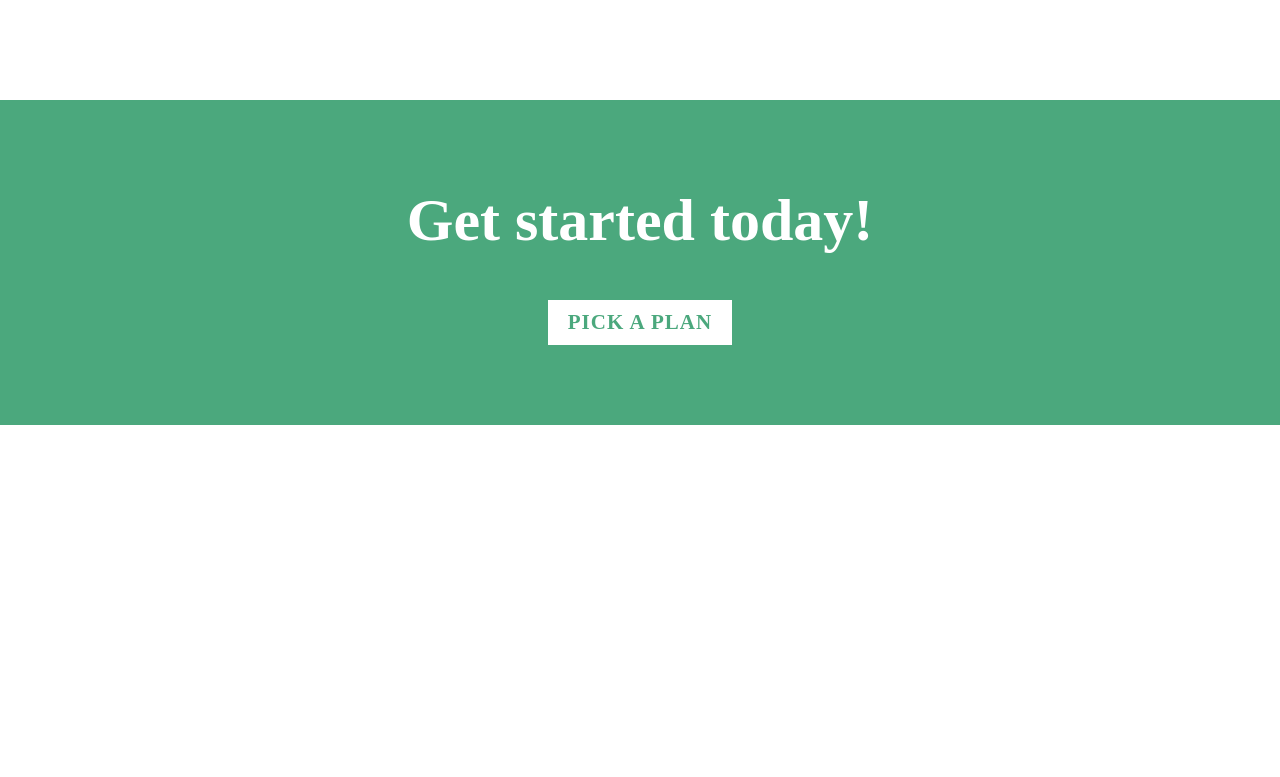
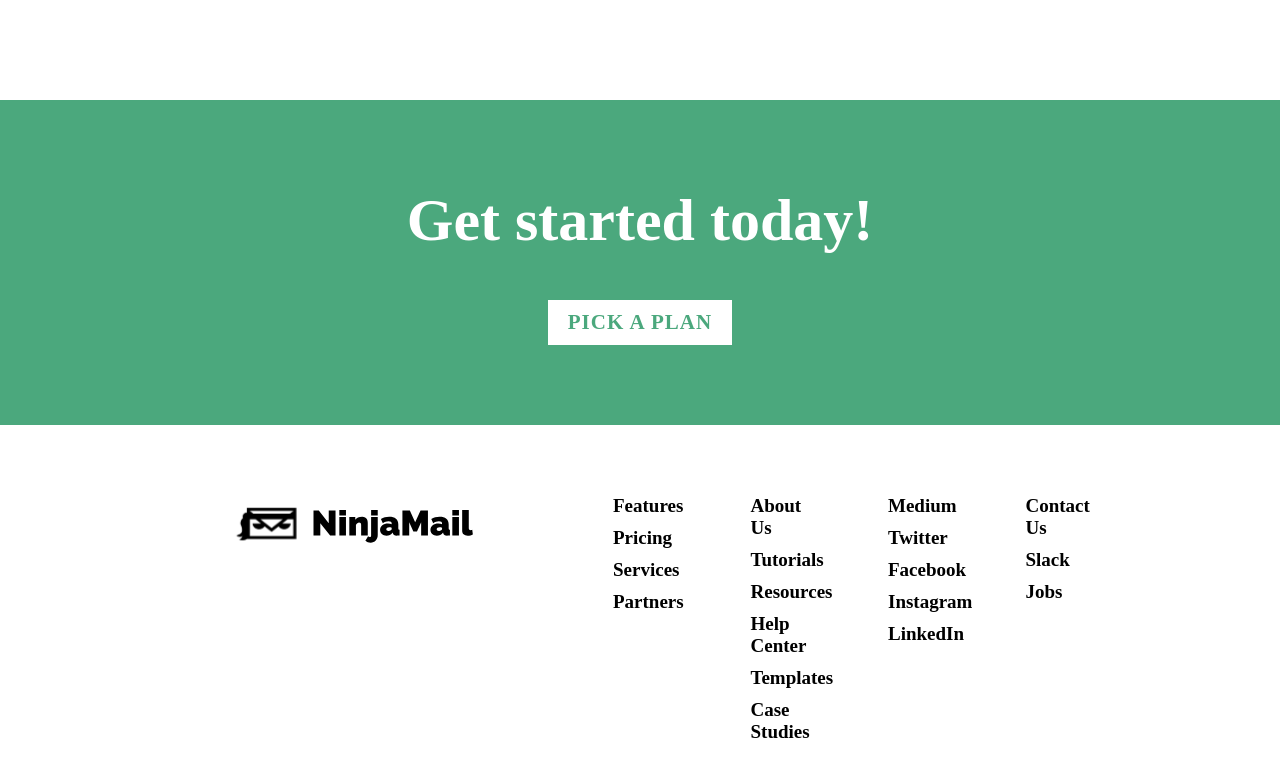
Before and after one commit to Andriikryl/ninja-mail, a Next.js app: page / in a window 1280 px wide. Shown: the part 2903-3680 px from the top of the page. Before the commit the page ends 3328 px from the top, so only its background shows below. Built offline with nearby package versions, Linux system fonts and the light colour scheme.

Commit message:
add footer

```diff
--- a/src/app/layout.tsx
+++ b/src/app/layout.tsx
@@ -2,6 +2,7 @@ import Header from "@/components/header/Header";
 import "./globals.css";
 import type { Metadata } from "next";
 import { Inter } from "next/font/google";
+import Footer from "@/components/footer/Footer";
 
 const inter = Inter({ subsets: ["latin"] });
 
@@ -20,6 +21,7 @@ export default function RootLayout({
       <body className={inter.className}>
         <Header />
         <main>{children}</main>
+        <Footer />
       </body>
     </html>
   );
--- /dev/null
+++ b/src/components/footer/Footer.tsx
@@ -0,0 +1,138 @@
+import React from "react";
+import { Container } from "../container/Container";
+import Image from "next/image";
+import Logo from "public/logo/NinjaMail Logo.svg";
+import style from "./style.module.css";
+
+const firstList = [
+  {
+    id: 1,
+    title: "Features",
+  },
+  {
+    id: 2,
+    title: "Pricing",
+  },
+  {
+    id: 3,
+    title: "Services",
+  },
+  {
+    id: 4,
+    title: "Partners",
+  },
+];
+const secondList = [
+  {
+    id: 1,
+    title: "About Us",
+  },
+  {
+    id: 2,
+    title: "Tutorials",
+  },
+  {
+    id: 3,
+    title: "Resources",
+  },
+  {
+    id: 4,
+    title: "Help Center",
+  },
+  {
+    id: 5,
+    title: "Templates",
+  },
+  {
+    id: 6,
+    title: "Case Studies",
+  },
+];
+const thierdList = [
+  {
+    id: 1,
+    title: "Medium",
+  },
+  {
+    id: 2,
+    title: "Twitter",
+  },
+  {
+    id: 3,
+    title: "Facebook",
+  },
+  {
+    id: 4,
+    title: "Instagram",
+  },
+  {
+    id: 5,
+    title: "LinkedIn",
+  },
+];
+const foursList = [
+  {
+    id: 1,
+    title: "Contact Us",
+  },
+  {
+    id: 2,
+    title: "Slack",
+  },
+  {
+    id: 3,
+    title: "Jobs",
+  },
+];
+
+export default function Footer() {
+  return (
+    <footer className={style.footer}>
+      <Container>
+        <div className={style.footer__box}>
+          <a href="#">
+            <Image src={Logo} width={269} height={81} alt="Ninja-mail" />
+          </a>
+          <div className={style.list__box}>
+            <ul className={style.list}>
+              {firstList.map((item) => {
+                return (
+                  <li className={style.list__item} key={item.id}>
+                    {item.title}
+                  </li>
+                );
+              })}
+            </ul>
+            <ul className={style.list}>
+              {secondList.map((item) => {
+                return (
+                  <li className={style.list__item} key={item.id}>
+                    {item.title}
+                  </li>
+                );
+              })}
+            </ul>
+            <ul className={style.list}>
+              {thierdList.map((item) => {
+                return (
+                  <li className={style.list__item} key={item.id}>
+                    {item.title}
+                  </li>
+                );
+              })}
+            </ul>
+            <ul className={style.list}>
+              {foursList.map((item) => {
+                return (
+                  <li className={style.list__item} key={item.id}>
+                    {item.title}
+                  </li>
+                );
+              })}
+            </ul>
+          </div>
+        </div>
+      </Container>
+    </footer>
+  );
+}
--- /dev/null
+++ b/src/components/footer/style.module.css
@@ -0,0 +1,30 @@
+.footer{
+    margin-block: 70px;
+}
+.footer__box{
+    display: flex;
+    justify-content: center;
+    gap: 100px;
+}
+
+.list__box{
+    max-width: 503px;
+    display: grid;
+    grid-template-columns: repeat(auto-fit, minmax(min(100%, 1ch), 1fr));
+    gap: 47px;
+}
+.list{
+    display: flex;
+    flex-direction: column;
+    gap: 10px;
+}
+
+.list__item{
+    list-style: none;
+    color: #000;
+    font-family: Raleway;
+    font-size: 19px;
+    font-style: normal;
+    font-weight: 700;
+    line-height: 22px; /* 115.789% */
+}
```
